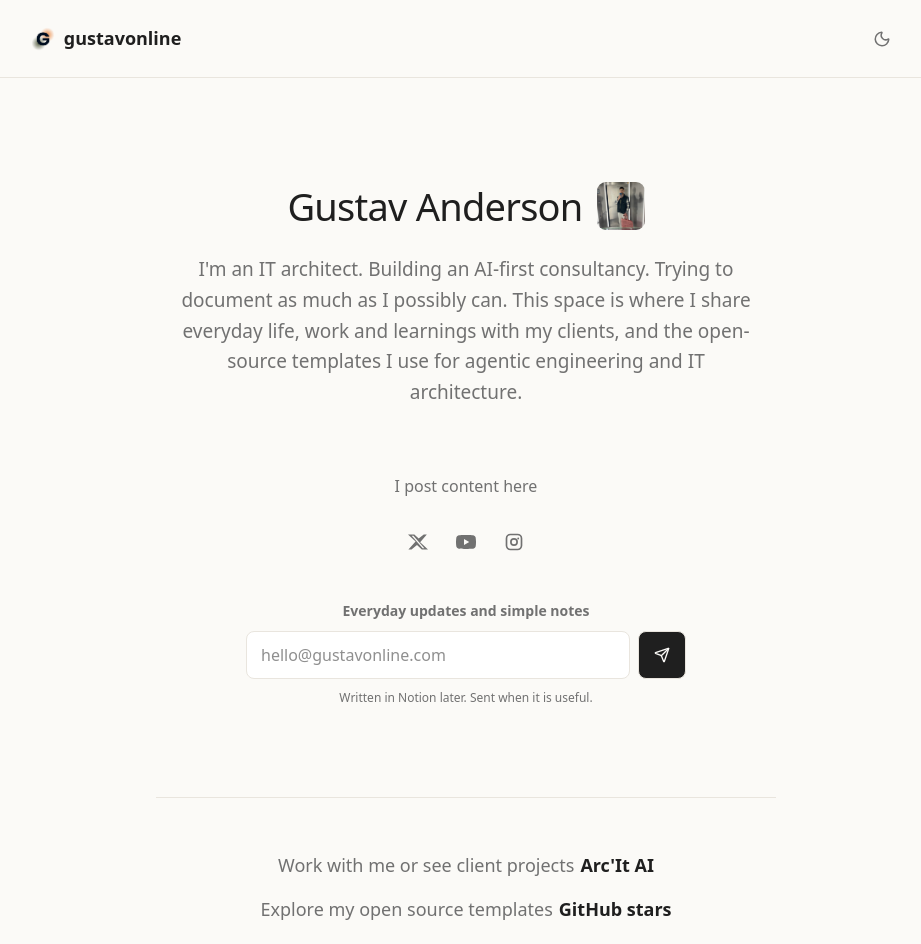
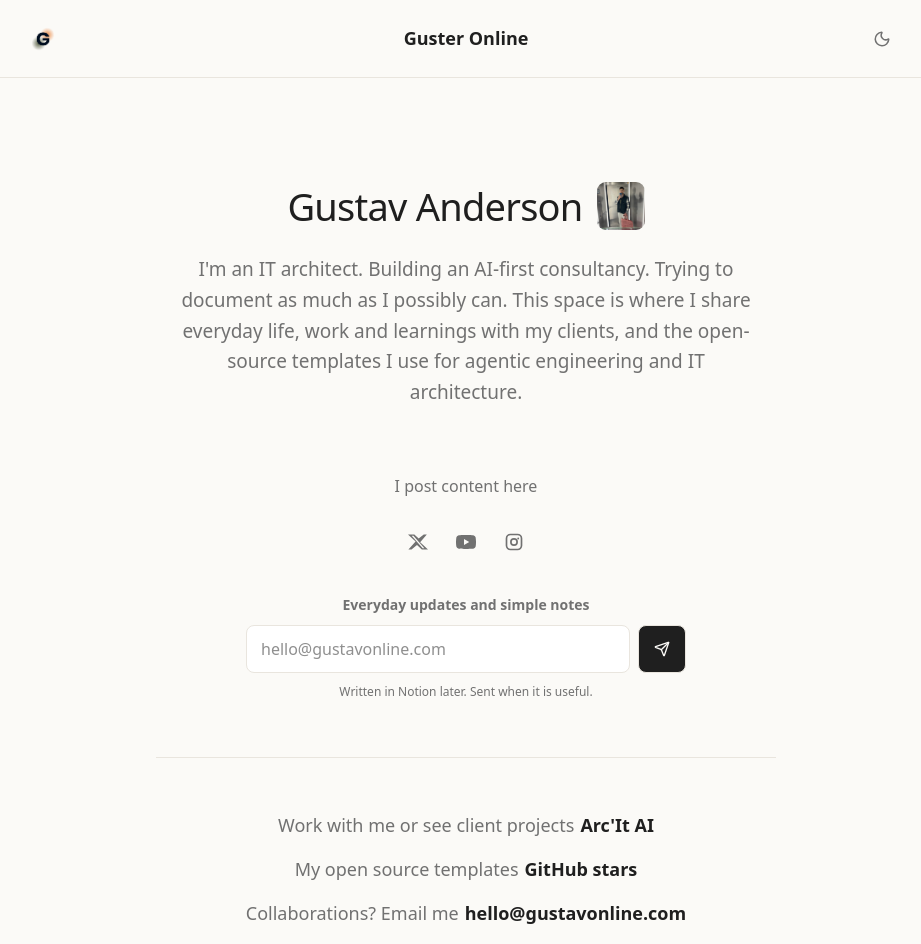
Before and after one commit to gustavonline/gustavonline-website, a React (Vite) app: page / in a window 1280 px wide. Shown: the top 944 px of the page, without its empty margins (174-1095 px from the left). Built offline with nearby package versions, Linux system fonts and the light colour scheme; no server answers.

Commit message:
Fix signup worker and refine portfolio layout

```diff
--- a/src/routes/App.tsx
+++ b/src/routes/App.tsx
@@ -80,9 +80,11 @@ export function App() {
 function Header({ theme, onToggleTheme }: { theme: "light" | "dark"; onToggleTheme: () => void }) {
   return (
     <header className="site-header">
-      <a href="/" aria-label={`${site.brand} home`}>
+      <a className="logo-link" href="/" aria-label={`${site.brand} home`}>
         <img src={site.logo} alt="" />
-        <span>{site.brand}</span>
+      </a>
+      <a className="brand-link" href="/" aria-label={`${site.brand} home`}>
+        {site.navBrand}
       </a>
       <button className="theme-toggle" type="button" onClick={onToggleTheme} aria-label="Toggle light and dark mode">
         {theme === "light" ? <Moon size={18} /> : <Sun size={18} />}
--- a/src/site-data.ts
+++ b/src/site-data.ts
@@ -1,5 +1,6 @@
 export const site = {
   brand: "gustavonline",
+  navBrand: "Guster Online",
   name: "Gustav Anderson",
   portrait: "assets/gustav-portrait.jpg",
   logo: "assets/g-logo.png",
@@ -41,12 +42,12 @@ export const actionLinks = [
     href: "https://arcitai.com",
   },
   {
-    title: "Explore my open source templates",
+    title: "My open source templates",
     label: "GitHub stars",
-    href: "https://github.com/gustavonline?tab=stars",
+    href: "https://github.com/stars/gustavonline/lists/templates",
   },
   {
-    title: "Collaborations email me",
+    title: "Collaborations? Email me",
     label: "hello@gustavonline.com",
     href: "mailto:hello@gustavonline.com",
   },
--- a/src/styles.css
+++ b/src/styles.css
@@ -66,9 +66,9 @@ input {
 
 .site-header {
   min-height: 78px;
-  display: flex;
+  display: grid;
+  grid-template-columns: 40px 1fr 40px;
   align-items: center;
-  justify-content: space-between;
   border-bottom: 1px solid var(--faint);
   padding: 0 clamp(24px, 16vw, 420px);
 }
@@ -76,13 +76,20 @@ input {
 .site-header a {
   display: inline-flex;
   align-items: center;
-  gap: 9px;
-  font-size: 18px;
-  font-weight: 750;
   letter-spacing: 0;
 }
 
-.site-header a img {
+.logo-link {
+  justify-self: start;
+}
+
+.brand-link {
+  justify-self: center;
+  font-size: 18px;
+  font-weight: 750;
+}
+
+.logo-link img {
   width: 24px;
   height: 24px;
   border-radius: 5px;
@@ -100,6 +107,7 @@ input {
   background: transparent;
   color: var(--muted);
   cursor: pointer;
+  justify-self: end;
   transition:
     background 160ms ease,
     color 160ms ease;
@@ -189,7 +197,7 @@ input {
 
 .newsletter-form {
   width: min(100%, 440px);
-  margin: 48px auto 0;
+  margin: 42px auto 0;
 }
 
 .newsletter-form label {
@@ -255,7 +263,7 @@ input {
 
 .link-section {
   position: relative;
-  margin-top: 88px;
+  margin-top: 54px;
   padding-top: 54px;
   border-top: 1px solid var(--faint);
   display: grid;
--- a/worker/index.ts
+++ b/worker/index.ts
@@ -3,7 +3,6 @@
 type Env = {
   ALLOWED_ORIGIN: string;
   KIT_API_KEY: string;
-  KIT_FORM_ID: string;
   NOTION_TOKEN: string;
   NOTION_PAPERS_DATA_SOURCE_ID: string;
   PUBLIC_SITE_URL: string;
@@ -57,7 +56,7 @@ async function handleNewsletterSignup(request: Request, env: Env) {
     return json({ error: "Invalid email" }, 400, request, env);
   }
 
-  await addSubscriberToKitForm(email, source, env);
+  await upsertKitSubscriber(email, source, env);
 
   return json({ ok: true }, 200, request, env);
 }
@@ -96,8 +95,8 @@ async function handlePosts(request: Request, env: Env) {
   return json({ posts }, 200, request, env);
 }
 
-async function addSubscriberToKitForm(email: string, source: string, env: Env) {
-  const response = await fetch(`https://api.kit.com/v4/forms/${env.KIT_FORM_ID}/subscribers`, {
+async function upsertKitSubscriber(email: string, source: string, env: Env) {
+  const response = await fetch("https://api.kit.com/v4/subscribers", {
     method: "POST",
     headers: {
       "X-Kit-Api-Key": env.KIT_API_KEY,
@@ -105,13 +104,16 @@ async function addSubscriberToKitForm(email: string, source: string, env: Env) {
     },
     body: JSON.stringify({
       email_address: email,
-      referrer: source,
+      state: "active",
+      fields: {
+        source,
+      },
     }),
   });
 
   if (!response.ok) {
     const text = await response.text();
-    throw new Error(`Kit signup failed: ${response.status} ${text}`);
+    throw new Error(`Kit subscriber upsert failed: ${response.status} ${text}`);
   }
 
   const data = (await response.json()) as { subscriber?: { id?: number }; id?: number };
```
Also changed, not shown: worker/README.md, 2 other files (tests, documents, lock files or other folders).
